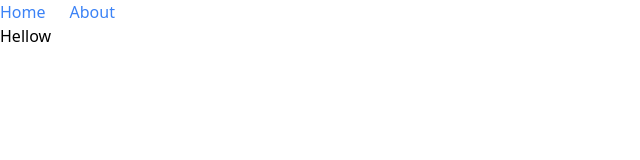
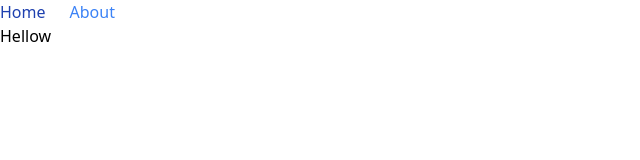
Before and after one commit to ShotaTokuyama/Nuxt3-study, a Nuxt app: page / in a window 1280 px wide. Shown: the top 160 px of the page, without its empty margins (0-640 px from the left). Built offline with nearby package versions, Linux system fonts and the light colour scheme.

Commit message:
Changed NuxtLink

```diff
--- a/components/Header.vue
+++ b/components/Header.vue
@@ -1,10 +1,10 @@
 <template>
   <ul class="flex">
-    <li class="mr-6">
-      <a class="text-blue-500 hover:text-blue-800" href="/">Home</a>
+    <li class="mr-6 text-blue-500 hover:text-blue-800">
+      <NuxtLink to="/">Home</NuxtLink>
     </li>
-    <li class="mr-6">
-      <a class="text-blue-500 hover:text-blue-800" href="/About">About</a>
+    <li class="mr-6 text-blue-500 hover:text-blue-800">
+      <NuxtLink to="/About">About</NuxtLink>
     </li>
   </ul>
 </template>
```
